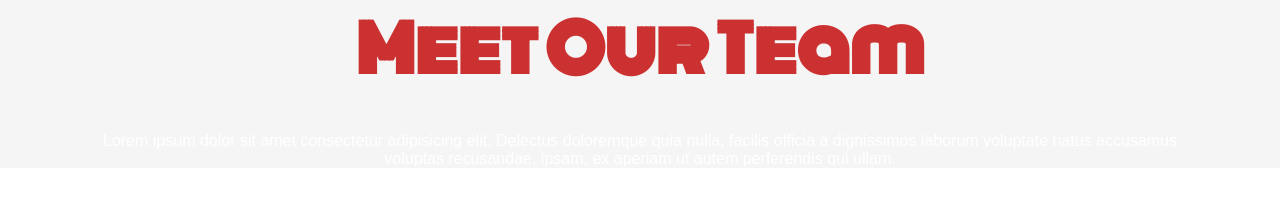
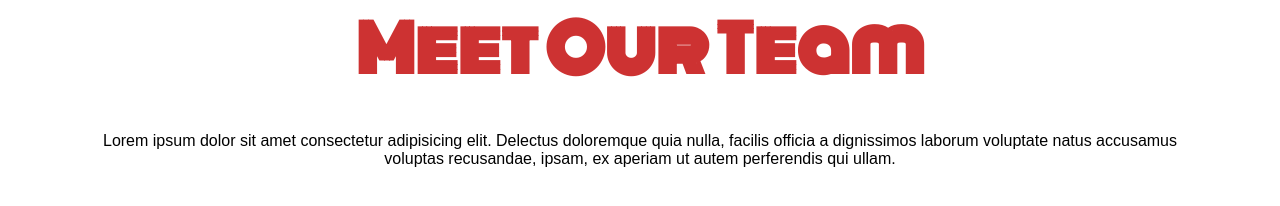
Before and after one commit to lucaruboni/html-css-float-cards, a plain HTML site: page index.html in a window 1280 px wide. Drawn offline with Linux system fonts and the light colour scheme; a web font is replaced by a local one.

Commit message:
correct error

```diff
--- a/assets/css/style.css
+++ b/assets/css/style.css
@@ -16,6 +16,7 @@ header h1{
 header p{
     text-align: center;
     padding: 0 5rem;
+    margin-bottom: 1rem;
 }
 
 
@@ -23,8 +24,6 @@ header p{
 
 .header-container{
     max-width: 1500px;
-    background-color: whitesmoke;
     font-family: 'Laila', sans-serif;
     font-weight: lighter;
-    color: white;
 }
```
